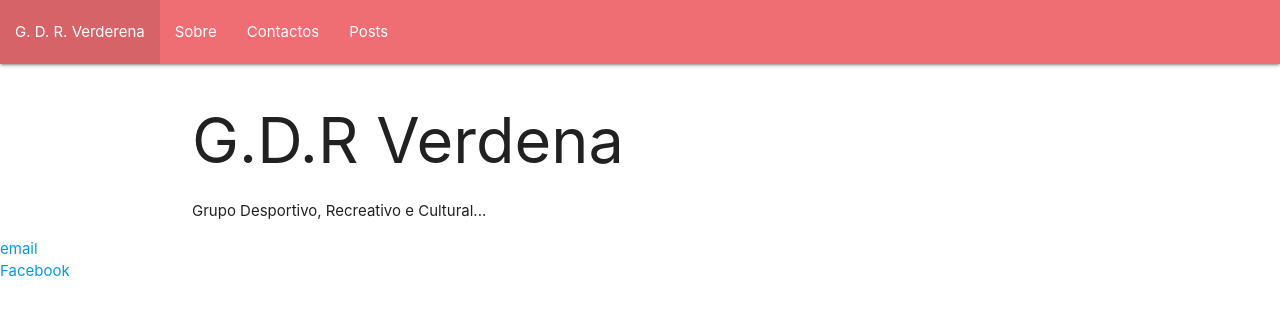
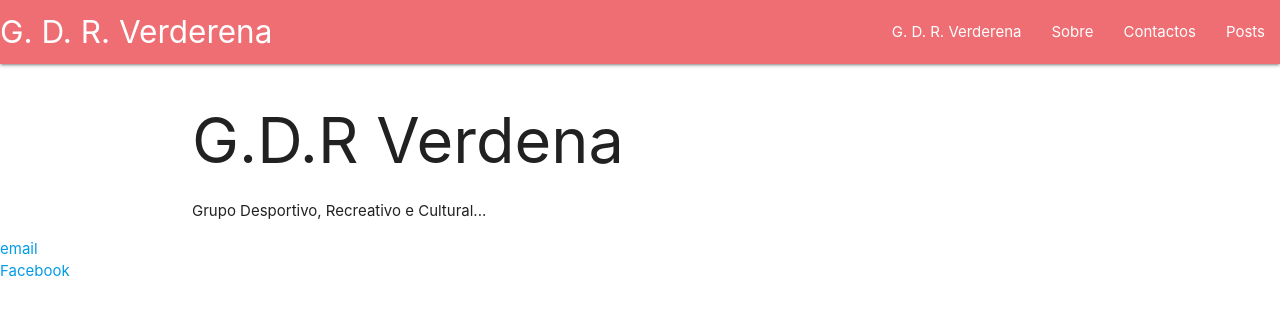
Before and after one commit to GDR-Verderena/gdr-verderena.github.io, a Jekyll site: the page built from index.html, in a window 1280 px wide. Shown: the top 316 px of the page. Built offline with Jekyll 4.4.1, drawn with Linux system fonts in a browser that asks for light colours.

Commit message:
Update default.html

```diff
--- a/_layouts/default.html
+++ b/_layouts/default.html
@@ -1,11 +1,13 @@
 <!DOCTYPE html>
 <html>
+
 <head>
   <title>{{ page.title }}</title>
 
   <link rel="stylesheet" type="text/css" href="/css/main.css">
   <!-- Compiled and minified CSS -->
   <link rel="stylesheet" href="https://cdnjs.cloudflare.com/ajax/libs/materialize/1.0.0/css/materialize.min.css">
+  <link href="https://fonts.googleapis.com/icon?family=Material+Icons" rel="stylesheet">
 
 
 
@@ -13,14 +15,31 @@
 
 
 <body>
+
+
   <nav>
-<ul>
+    <div class="nav-wrapper">
+      <a href="#!" class="brand-logo">G. D. R. Verderena</a>
+      <a href="#" data-target="mobile-demo" class="sidenav-trigger"><i class="material-icons">menu</i></a>
+      <ul class="right hide-on-med-and-down">
         <li><a href="/">G. D. R. Verderena</a></li>
         <li><a href="/about">Sobre</a></li>
-<li><a href="/cv">Contactos</a></li>
+        <li><a href="/contact">Contactos</a></li>
         <li><a href="/blog">Posts</a></li>
       </ul>
+    </div>
   </nav>
+
+  <ul class="sidenav" id="mobile-demo">
+    <li><a href="/">G. D. R. Verderena</a></li>
+    <li><a href="/about">Sobre</a></li>
+    <li><a href="/contact">Contactos</a></li>
+    <li><a href="/blog">Posts</a></li>
+  </ul>
+
+
+
+
   <div class="container">
 
     {{ content }}
@@ -37,7 +56,9 @@
 
   <!-- Compiled and minified JavaScript -->
   <script src="https://cdnjs.cloudflare.com/ajax/libs/materialize/1.0.0/js/materialize.min.js"></script>
-    <script src="https://code.jquery.com/jquery-3.5.1.min.js" integrity="sha256-9/aliU8dGd2tb6OSsuzixeV4y/faTqgFtohetphbbj0=" crossorigin="anonymous"></script>
+  <script src="https://code.jquery.com/jquery-3.5.1.min.js"
+    integrity="sha256-9/aliU8dGd2tb6OSsuzixeV4y/faTqgFtohetphbbj0=" crossorigin="anonymous"></script>
+  <link href="https://fonts.googleapis.com/icon?family=Material+Icons" rel="stylesheet">
 </body>
 
 </html>
```
Lines whose indentation alone changed are shown as unchanged.
